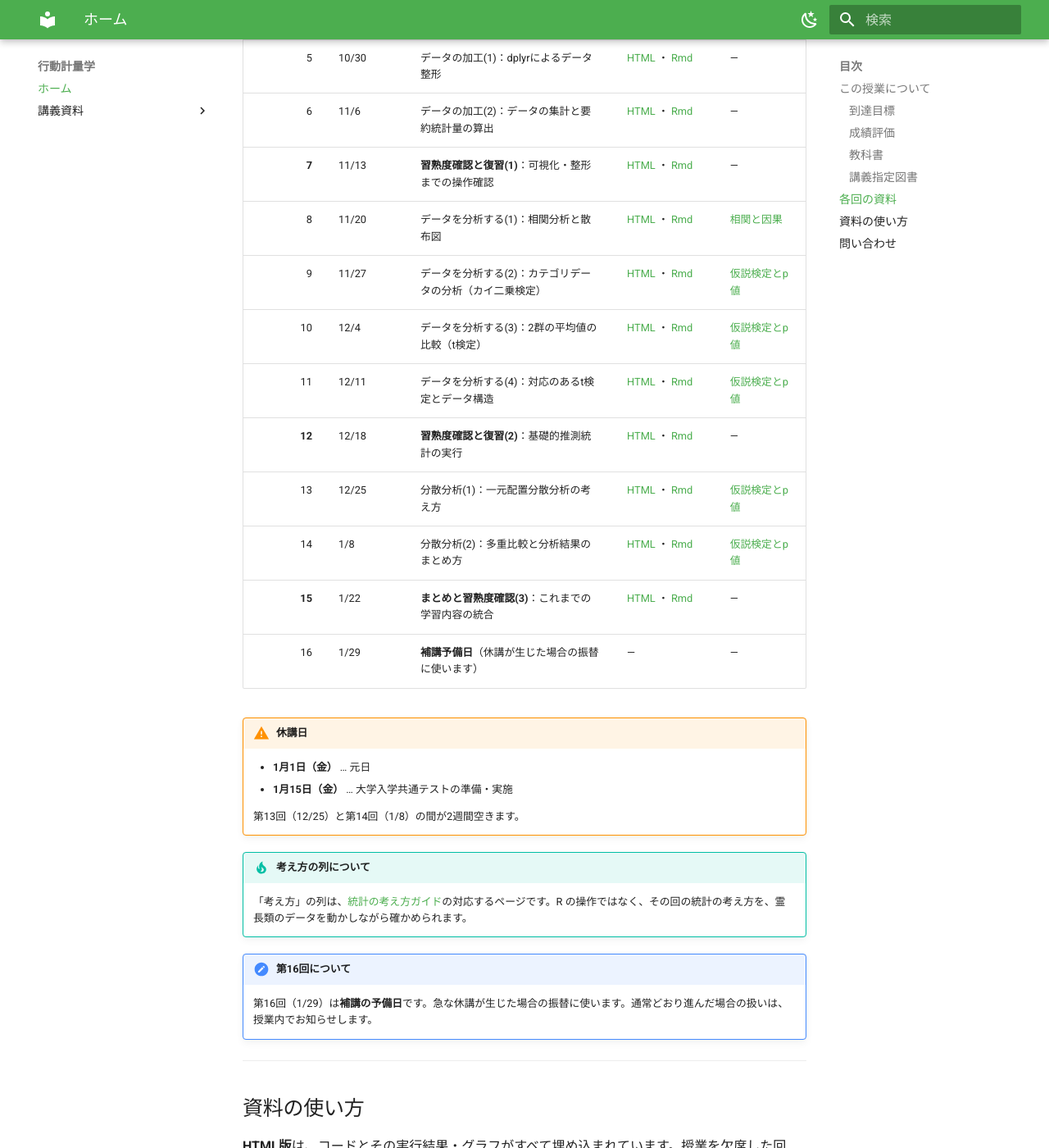
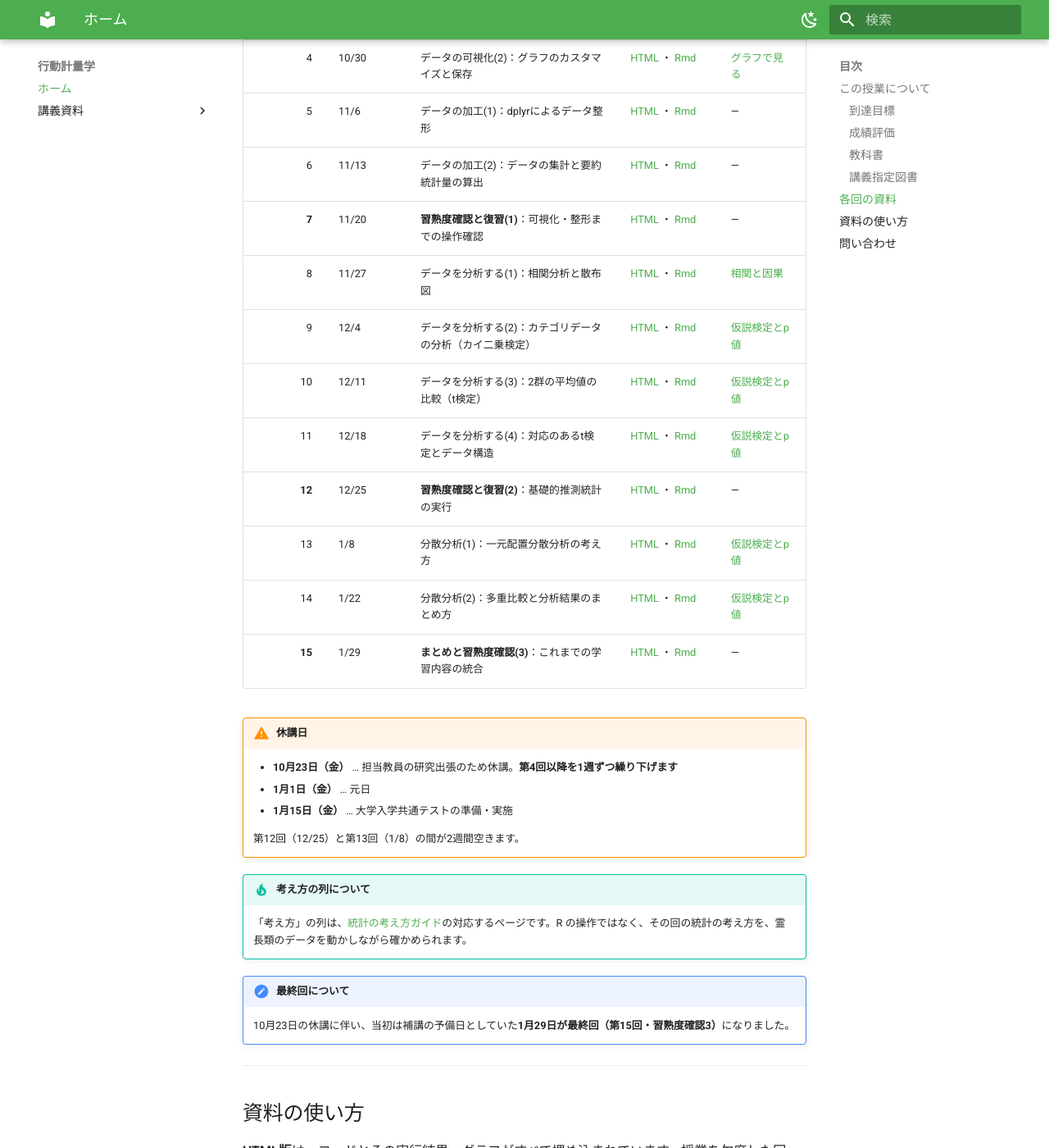
Before and after one commit to aonoa68/kodo-keiryo, an MkDocs documentation site: the page built from docs/index.md, in a window 1280 px wide and 1400 px high, scrolled down 1944 px. Shown: the whole window at 82% size. Built offline with MkDocs 1.6.1 and Material for MkDocs 9.7.7, drawn with Linux system fonts in a browser that asks for light colours.

Commit message:
10/23休講に伴い第4回以降の日程を1週ずつ繰り下げ
結城先生の了承を得て10/23を休講とし、第4回以降を順に1週ずつ繰り下げた。
当初は補講予備日としていた1/29が最終回（第15回）になり、第16回の行を削除。
習熟度確認テストの実施日も繰り下がる（第7回11/20・第12回12/25・第15回1/29）。

Co-Authored-By: Claude Opus 5 (1M context) <noreply@anthropic.com>
Claude-Session: https://claude.ai/code/session_01PFSVqDiknTCb8MqE11oG7D

```diff
--- a/docs/index.md
+++ b/docs/index.md
@@ -57,31 +57,32 @@ ISBN 978-4-297-12170-9
 | 1 | 10/2 | ガイダンス：行動計量学とは何か／Rとデータ分析の位置づけ | [HTML](materials/01.html) ・ [Rmd](materials/01.Rmd) | — |
 | 2 | 10/9 | R・RStudioの導入：インストールと基本操作 | [HTML](materials/02.html) ・ [Rmd](materials/02.Rmd)<br>**[→ インストール手順](materials/02-install.html)** | — |
 | 3 | 10/16 | データの可視化(1)：ggplot2によるグラフ作成の基礎 | [HTML](materials/03.html) ・ [Rmd](materials/03.Rmd) | [グラフで見る](https://aonoa68.github.io/teaching/guide/visualize/) |
-| 4 | 10/23 | データの可視化(2)：グラフのカスタマイズと保存 | [HTML](materials/04.html) ・ [Rmd](materials/04.Rmd) | [グラフで見る](https://aonoa68.github.io/teaching/guide/visualize/) |
-| 5 | 10/30 | データの加工(1)：dplyrによるデータ整形 | [HTML](materials/05.html) ・ [Rmd](materials/05.Rmd) | — |
-| 6 | 11/6 | データの加工(2)：データの集計と要約統計量の算出 | [HTML](materials/06.html) ・ [Rmd](materials/06.Rmd) | — |
-| **7** | 11/13 | **習熟度確認と復習(1)**：可視化・整形までの操作確認 | [HTML](materials/07.html) ・ [Rmd](materials/07.Rmd) | — |
-| 8 | 11/20 | データを分析する(1)：相関分析と散布図 | [HTML](materials/08.html) ・ [Rmd](materials/08.Rmd) | [相関と因果](https://aonoa68.github.io/teaching/guide/correlation/) |
-| 9 | 11/27 | データを分析する(2)：カテゴリデータの分析（カイ二乗検定） | [HTML](materials/09.html) ・ [Rmd](materials/09.Rmd) | [仮説検定とp値](https://aonoa68.github.io/teaching/guide/testing/) |
-| 10 | 12/4 | データを分析する(3)：2群の平均値の比較（t検定） | [HTML](materials/10.html) ・ [Rmd](materials/10.Rmd) | [仮説検定とp値](https://aonoa68.github.io/teaching/guide/testing/) |
-| 11 | 12/11 | データを分析する(4)：対応のあるt検定とデータ構造 | [HTML](materials/11.html) ・ [Rmd](materials/11.Rmd) | [仮説検定とp値](https://aonoa68.github.io/teaching/guide/testing/) |
-| **12** | 12/18 | **習熟度確認と復習(2)**：基礎的推測統計の実行 | [HTML](materials/12.html) ・ [Rmd](materials/12.Rmd) | — |
-| 13 | 12/25 | 分散分析(1)：一元配置分散分析の考え方 | [HTML](materials/13.html) ・ [Rmd](materials/13.Rmd) | [仮説検定とp値](https://aonoa68.github.io/teaching/guide/testing/) |
-| 14 | 1/8 | 分散分析(2)：多重比較と分析結果のまとめ方 | [HTML](materials/14.html) ・ [Rmd](materials/14.Rmd) | [仮説検定とp値](https://aonoa68.github.io/teaching/guide/testing/) |
-| **15** | 1/22 | **まとめと習熟度確認(3)**：これまでの学習内容の統合 | [HTML](materials/15.html) ・ [Rmd](materials/15.Rmd) | — |
-| 16 | 1/29 | **補講予備日**（休講が生じた場合の振替に使います） | — | — |
+| — | **10/23** | **休講**（担当教員の研究出張のため。第4回以降を1週ずつ繰り下げます） | — | — |
+| 4 | 10/30 | データの可視化(2)：グラフのカスタマイズと保存 | [HTML](materials/04.html) ・ [Rmd](materials/04.Rmd) | [グラフで見る](https://aonoa68.github.io/teaching/guide/visualize/) |
+| 5 | 11/6 | データの加工(1)：dplyrによるデータ整形 | [HTML](materials/05.html) ・ [Rmd](materials/05.Rmd) | — |
+| 6 | 11/13 | データの加工(2)：データの集計と要約統計量の算出 | [HTML](materials/06.html) ・ [Rmd](materials/06.Rmd) | — |
+| **7** | 11/20 | **習熟度確認と復習(1)**：可視化・整形までの操作確認 | [HTML](materials/07.html) ・ [Rmd](materials/07.Rmd) | — |
+| 8 | 11/27 | データを分析する(1)：相関分析と散布図 | [HTML](materials/08.html) ・ [Rmd](materials/08.Rmd) | [相関と因果](https://aonoa68.github.io/teaching/guide/correlation/) |
+| 9 | 12/4 | データを分析する(2)：カテゴリデータの分析（カイ二乗検定） | [HTML](materials/09.html) ・ [Rmd](materials/09.Rmd) | [仮説検定とp値](https://aonoa68.github.io/teaching/guide/testing/) |
+| 10 | 12/11 | データを分析する(3)：2群の平均値の比較（t検定） | [HTML](materials/10.html) ・ [Rmd](materials/10.Rmd) | [仮説検定とp値](https://aonoa68.github.io/teaching/guide/testing/) |
+| 11 | 12/18 | データを分析する(4)：対応のあるt検定とデータ構造 | [HTML](materials/11.html) ・ [Rmd](materials/11.Rmd) | [仮説検定とp値](https://aonoa68.github.io/teaching/guide/testing/) |
+| **12** | 12/25 | **習熟度確認と復習(2)**：基礎的推測統計の実行 | [HTML](materials/12.html) ・ [Rmd](materials/12.Rmd) | — |
+| 13 | 1/8 | 分散分析(1)：一元配置分散分析の考え方 | [HTML](materials/13.html) ・ [Rmd](materials/13.Rmd) | [仮説検定とp値](https://aonoa68.github.io/teaching/guide/testing/) |
+| 14 | 1/22 | 分散分析(2)：多重比較と分析結果のまとめ方 | [HTML](materials/14.html) ・ [Rmd](materials/14.Rmd) | [仮説検定とp値](https://aonoa68.github.io/teaching/guide/testing/) |
+| **15** | 1/29 | **まとめと習熟度確認(3)**：これまでの学習内容の統合 | [HTML](materials/15.html) ・ [Rmd](materials/15.Rmd) | — |
 
 !!! warning "休講日"
+    - **10月23日（金）** … 担当教員の研究出張のため休講。**第4回以降を1週ずつ繰り下げます**
     - **1月1日（金）** … 元日
     - **1月15日（金）** … 大学入学共通テストの準備・実施
 
-    第13回（12/25）と第14回（1/8）の間が2週間空きます。
+    第12回（12/25）と第13回（1/8）の間が2週間空きます。
 
 !!! tip "考え方の列について"
     「考え方」の列は、[統計の考え方ガイド](https://aonoa68.github.io/teaching/guide/)の対応するページです。R の操作ではなく、その回の統計の考え方を、霊長類のデータを動かしながら確かめられます。
 
-!!! note "第16回について"
-    第16回（1/29）は**補講の予備日**です。急な休講が生じた場合の振替に使います。通常どおり進んだ場合の扱いは、授業内でお知らせします。
+!!! note "最終回について"
+    10月23日の休講に伴い、当初は補講の予備日としていた**1月29日が最終回（第15回・習熟度確認3）**になりました。
 
 ---
 
```
